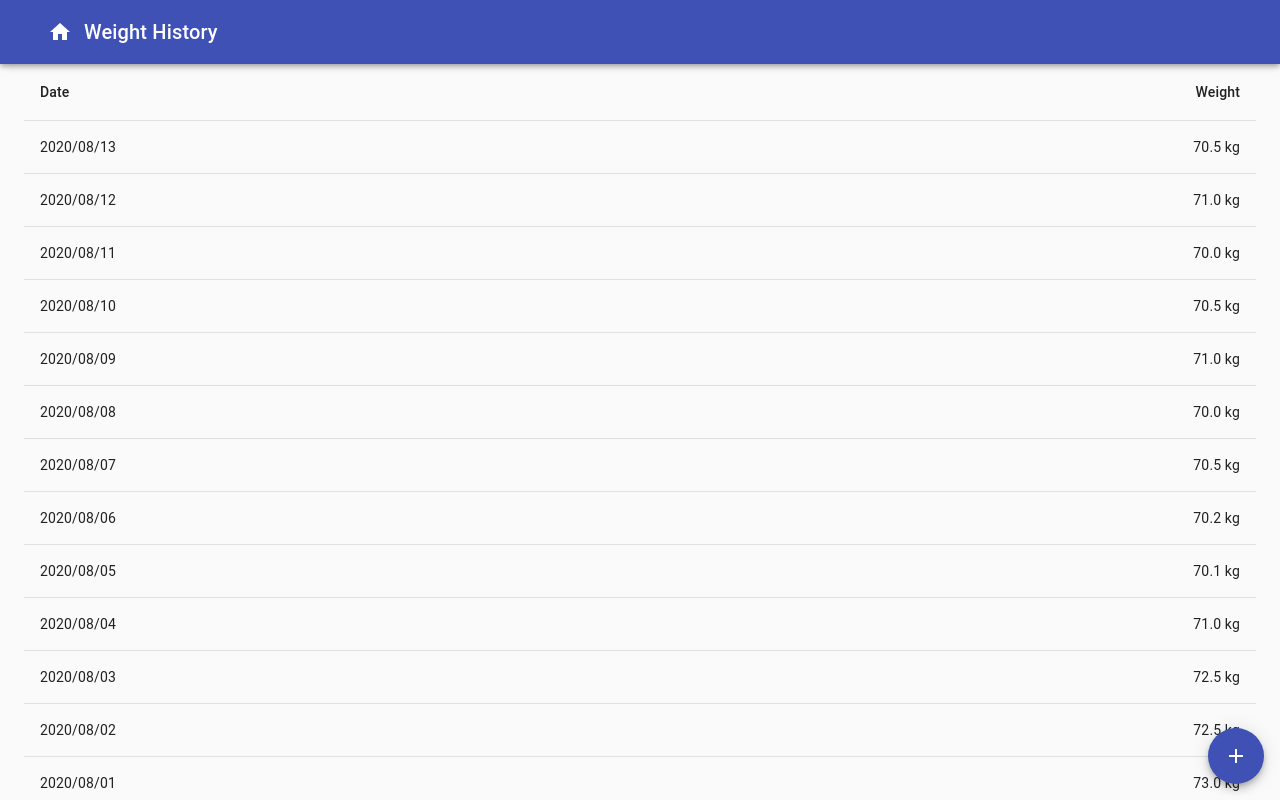
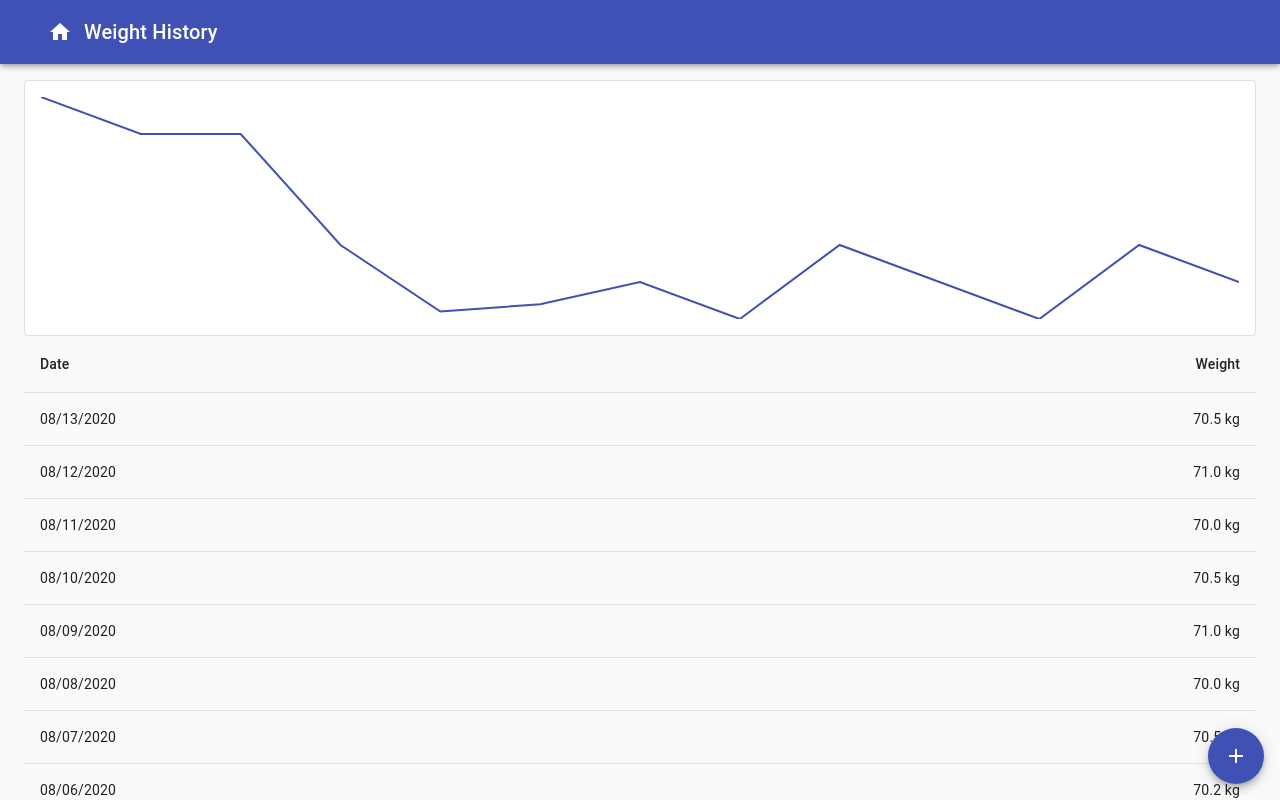
Before and after one commit to drola/weight-logger-pwa, a React (Create React App) app: page / in a window 1280 px wide. Built offline with nearby package versions, Linux system fonts and the light colour scheme; a small style sheet from the web is missing.

Commit message:
Implemented simple home screen chart

```diff
--- a/package.json
+++ b/package.json
@@ -21,7 +21,8 @@
     "react-dom": "^16.13.1",
     "react-router-dom": "^5.2.0",
     "react-scripts": "3.4.3",
-    "typescript": "^3.7.5"
+    "typescript": "^3.7.5",
+    "use-resize-observer": "^6.1.0"
   },
   "scripts": {
     "start": "react-scripts start",
--- /dev/null
+++ b/src/components/Chart.tsx
@@ -0,0 +1,85 @@
+import React, { RefObject } from "react";
+import { Card, makeStyles, CardContent, useTheme } from "@material-ui/core";
+import useResizeObserver from "use-resize-observer/polyfilled";
+import { WeightLogRecord } from "../WeightLogRecord";
+
+const useStyles = makeStyles((theme) => ({
+  root: {
+    display: "flex",
+    marginTop: "1rem",
+    minHeight: "max(20vh, 20vw)",
+  },
+  cardContent: {
+    flex: 1,
+    display: "flex",
+    padding: `${theme.spacing(2)}px !important`,
+  },
+  svg: { flex: 1 },
+}));
+
+function weightLogDataToXY(
+  data: Array<WeightLogRecord>,
+  chartWidth: number,
+  chartHeight: number
+): Array<[number, number]> {
+  let records = data.map((record) => ({
+    timestamp: record.datetime.getTime(),
+    weight: record.weight,
+  }));
+
+  let timeMin = 0;
+  let timeMax = 1;
+  let weightMin = 0;
+  let weightMax = 1;
+  let x1 = 0;
+  let x2 = chartWidth;
+  let y1 = chartHeight;
+  let y2 = 0;
+
+  records.sort((a, b) => a.timestamp - b.timestamp);
+  if (records.length > 0) {
+    timeMin = records[0].timestamp;
+    timeMax = records[records.length - 1].timestamp;
+    let weights = records.map((record) => record.weight);
+    weightMin = Math.min(...weights);
+    weightMax = Math.max(...weights);
+  }
+
+  let kTime = (x2 - x1) / (timeMax - timeMin);
+  let kWeight = (y2 - y1) / (weightMax - weightMin);
+
+  return records.map((record) => [
+    (record.timestamp - timeMin) * kTime + x1,
+    (record.weight - weightMin) * kWeight + y1,
+  ]);
+}
+
+function xyToSvgPathData(xy: Array<[number, number]>) {
+  return "M " + xy.map((xy) => `${xy[0]} ${xy[1]}`).join(" L ");
+}
+
+export default function Chart(props: { data: Array<WeightLogRecord> }) {
+  const classes = useStyles();
+  const theme = useTheme();
+
+  const { ref, width = 300, height = 100 } = useResizeObserver();
+  let d = xyToSvgPathData(weightLogDataToXY(props.data, width, height));
+
+  return (
+    <Card variant="outlined" className={classes.root}>
+      <CardContent
+        className={classes.cardContent}
+        ref={(ref as unknown) as RefObject<HTMLDivElement>}
+      >
+        <svg preserveAspectRatio="none" className={classes.svg}>
+          <path
+            d={d}
+            stroke={theme.palette.primary.main}
+            fill="none"
+            strokeWidth="2"
+          />
+        </svg>
+      </CardContent>
+    </Card>
+  );
+}
--- a/src/screens/RecordsScreen.tsx
+++ b/src/screens/RecordsScreen.tsx
@@ -15,9 +15,11 @@ import React from "react";
 import { Link } from "react-router-dom";
 
 import Screen from "./Screen";
+import Chart from "../components/Chart";
+import { format } from "date-fns";
 
-function createData(date: string, weight: number) {
-  return { date, weight };
+function createData(datetime: string, weight: number) {
+  return { datetime: new Date(datetime), weight };
 }
 
 const rows = [
@@ -51,6 +53,7 @@ export default function RecordsScreen() {
       }
       mainContents={
         <Container>
+          <Chart data={rows} />
           <TableContainer style={{ overflowX: "visible" }}>
             <Table stickyHeader>
               <TableHead>
@@ -61,9 +64,9 @@ export default function RecordsScreen() {
               </TableHead>
               <TableBody>
                 {rows.map((row) => (
-                  <TableRow key={row.date}>
+                  <TableRow key={row.datetime.toISOString()}>
                     <TableCell component="th" scope="row">
-                      {row.date}
+                      {format(row.datetime, "MM/dd/yyyy")}
                     </TableCell>
                     <TableCell align="right">
                       {row.weight.toFixed(1)} kg
--- a/src/screens/Screen.tsx
+++ b/src/screens/Screen.tsx
@@ -8,6 +8,7 @@ const useStyle = makeStyles((theme) => ({
     position: "fixed",
     bottom: theme.spacing(2),
     right: theme.spacing(2),
+    zIndex: 3,
   },
   fabPlaceholder: {
     padding: theme.spacing(2),
```
Also changed, not shown: 2 other files (tests, documents, lock files or other folders).
